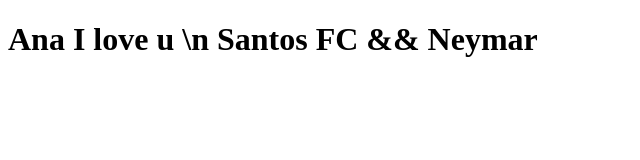
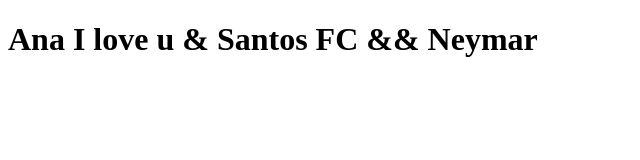
Before and after one commit to gceregatti96/clone-tabnews, a Next.js app: page / in a window 1280 px wide. Shown: the top 160 px of the page, without its empty margins (0-640 px from the left). Built offline with nearby package versions, Linux system fonts and the light colour scheme.

Commit message:
nova msgn1

```diff
--- a/pages/index.js
+++ b/pages/index.js
@@ -1,6 +1,6 @@
 function Home() {
 
-    return <h1> Ana I love u \n
+    return <h1> Ana I love u &
 
             Santos FC && Neymar </h1>
 
```
